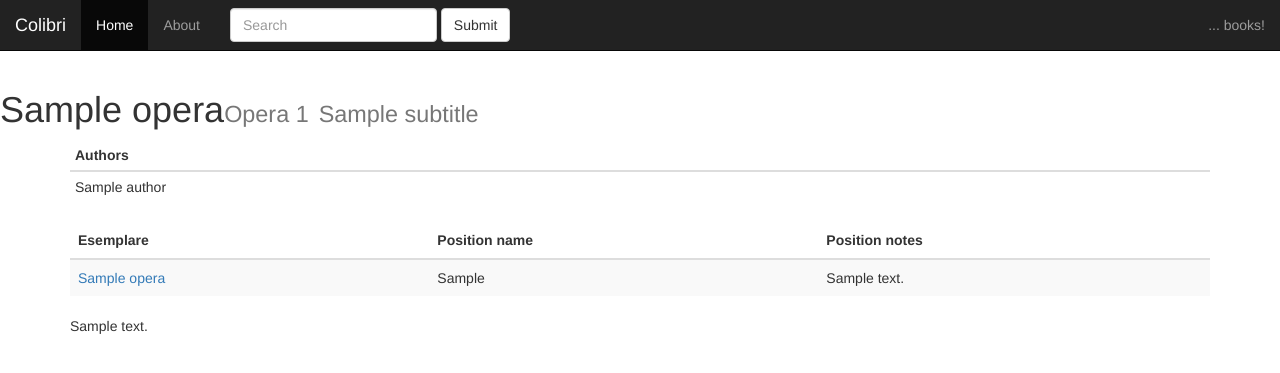
After one commit to boyska/colibri, a Flask app: template app/templates/opera.html in a window 1280 px wide. The commit adds this page. Shown: the top 373 px of the page. Run offline with Flask 2, Linux system fonts and the light colour scheme; tables that the repository leaves empty hold one stand-in row (values such as "Sample post"); the template is opened without the code that fills it: values that come from a table or form of the project are taken from there, most other values are stand-ins (such as "Sample title", 1, 10 or a date in 2020); some libraries are stand-ins or nearby versions.

Commit message:
Better views for opera/esemplare

```diff
--- a/app/templates/base.html
+++ b/app/templates/base.html
@@ -2,7 +2,11 @@
 {% block title %}Colibri{{' - ' if title }}{{title}}{% endblock %}
 
 {% block navbar %}
-<nav class="navbar navbar-default" role="navigation">
+<!-- This is to permit navbar-fixed-top -->
+<style>
+body { padding-top: 70px; }
+</style>
+<nav class="navbar navbar-inverse navbar-fixed-top" role="navigation">
   <div class="container-fluid">
     <!-- Brand and toggle get grouped for better mobile display -->
     <div class="navbar-header">
@@ -13,7 +17,7 @@
         <span class="icon-bar"></span>
       </button>
       <a class="navbar-brand" href="#">Colibri</a>
-    </div>
+    </div><!-- navbar-header -->
 
     <!-- Collect the nav links, forms, and other content for toggling -->
     <div class="collapse navbar-collapse" id="bs-example-navbar-collapse-1">
@@ -29,6 +33,8 @@
         <button type="submit" class="btn btn-default">Submit</button>
       </form>
       <ul class="nav navbar-nav navbar-right">
+        {# TODO: user name, if logged #}
+        <p class="navbar-text">... books!</p>
       </ul>
     </div><!-- /.navbar-collapse -->
   </div><!-- /.container-fluid -->
@@ -54,4 +60,4 @@
 {% endblock main_content %}
 </div>
 {% endblock content %}
-{# vim: set ft=jinja: #}
+{# vim: set ts=2 sw=2 et ft=jinja: #}
--- /dev/null
+++ b/app/templates/esemplare.html
@@ -0,0 +1,3 @@
+{% extends "base.html" %}
+
+{# vim: set ts=2 sw=2 et ft=jinja: #}
--- /dev/null
+++ b/app/templates/opera.html
@@ -0,0 +1,50 @@
+{% extends "list.html" %}
+{# one parameter: opera #}
+{% block pagetitle %}
+{{opera.title}}<small>Opera {{opera.id}}</small>
+{% endblock %}
+
+{% block pre_content %}
+<table class="table table-condensed">
+	<thead>
+		<tr>
+			<th>Authors</th>
+		</tr>
+	</thead>
+	<tbody>
+	{% for a in opera.authors %}
+	<tr>
+		<td>{{a.name}}</td>
+	</tr>
+	{% endfor %}
+	</tbody>
+</table>
+{% endblock pre_content %}
+
+{% block list %}
+{% if opera.esemplari %}
+<thead>
+	<tr>
+		<th>Esemplare</th>
+		<th>Position name</th>
+		<th>Position notes</th>
+	</tr>
+</thead>
+<tbody>
+{% for es in opera.esemplari %}
+<tr>
+	<td title="{{es.id}}">
+		<a href="{{ url_for('esemplare', id=es.id) }}">
+			{{opera.title}}
+		</a>
+	</td>
+	<td>{{es.position.mnemonic}}</td>
+	<td>{{es.position.description}}</td>
+</tr>
+{% endfor %}
+</tbody>
+{% else %}{# no esemplari #}
+<p class="alert alert-warning">No esemplari available</p>
+{% endif %}
+{% endblock list %}
+{# vim: set ft=jinja: #}
```
Also changed, not shown: app/templates/esemplari.html (+10 -6 lines), app/views.py (+5 -6 lines). Lines whose indentation alone changed are shown as unchanged.
